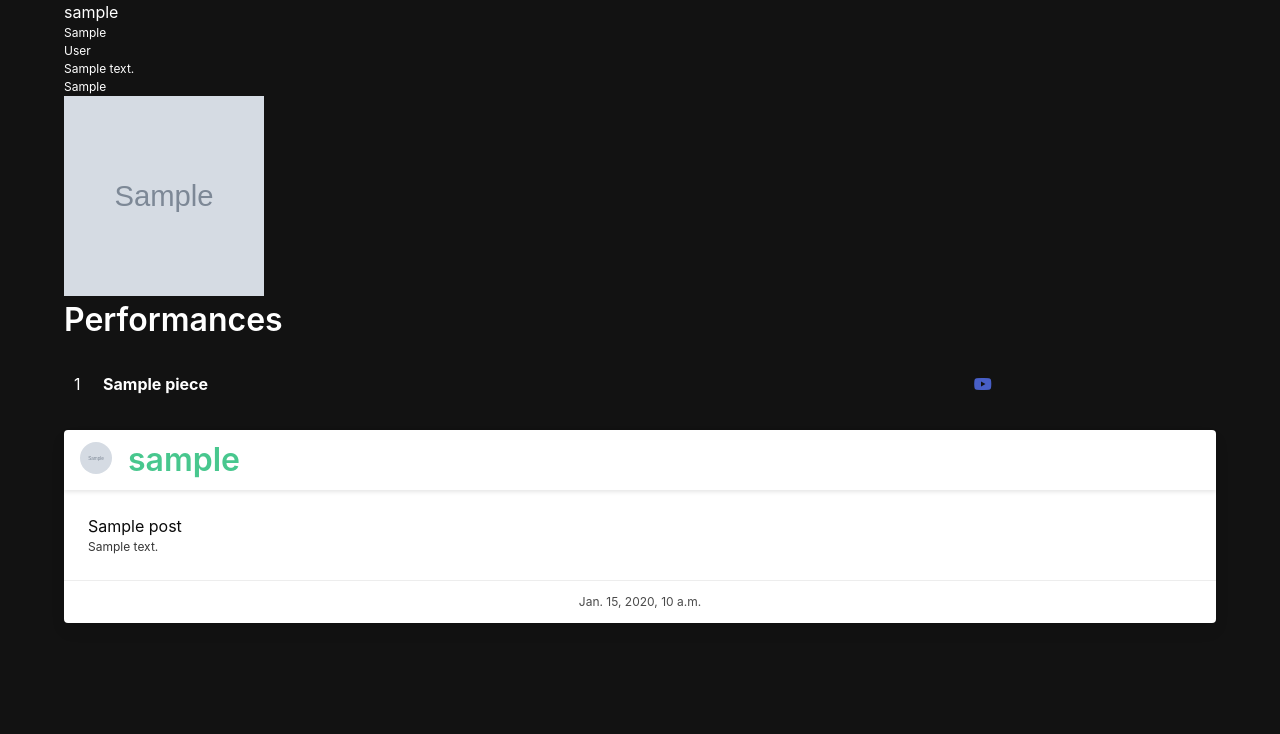
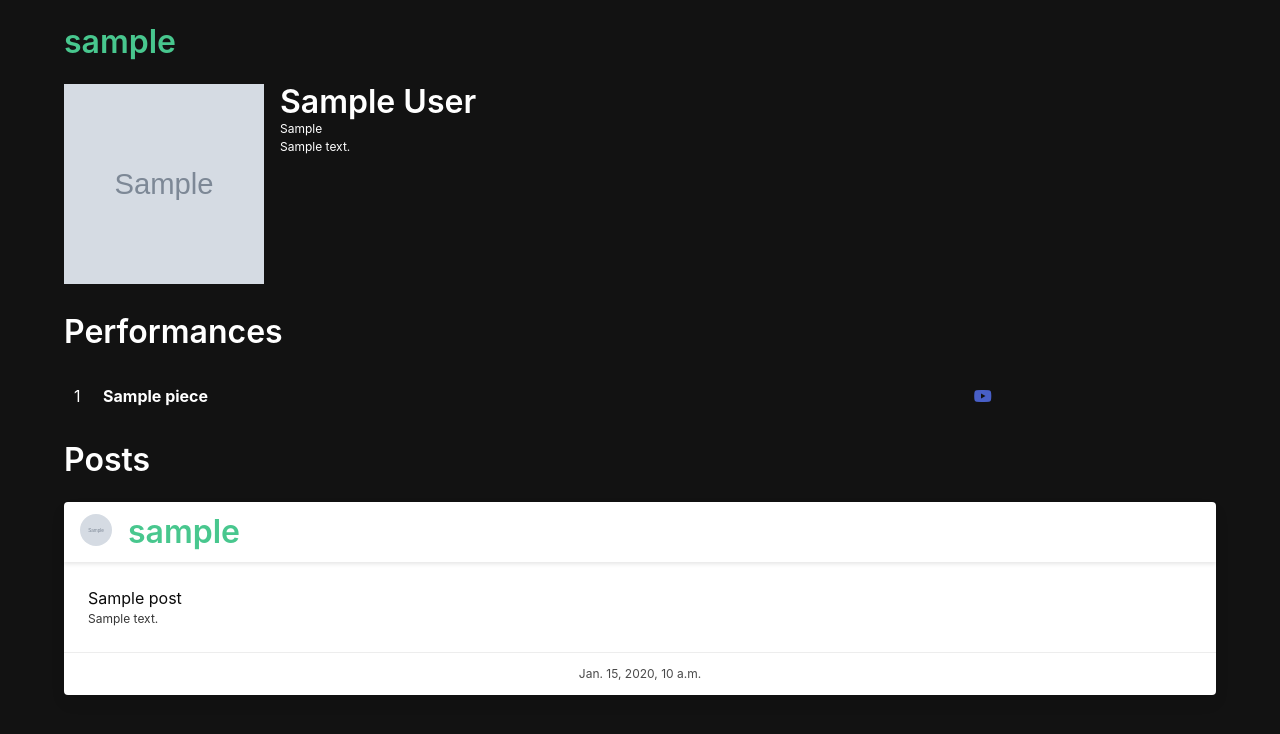
Before and after one commit to mdechavez5/dance_app, a Django app: page /dancers/1/ in a window 1280 px wide. Shown: the part 52-786 px from the top of the page. Run offline with Django 4.2, Linux system fonts and the light colour scheme; tables that the repository leaves empty hold one stand-in row (values such as "Sample post"); grey boxes marked "Sample" are stand-in pictures; some libraries are stand-ins or nearby versions.

Commit message:
Added styling to dancer_detail page

```diff
--- a/dancer_app/settings.py
+++ b/dancer_app/settings.py
@@ -123,4 +123,4 @@ LOGIN_REDIRECT_URL = '/'
 
 LOGOUT_REDIRECT_URL = '/'
 
-django_heroku.settings(locals())
+# django_heroku.settings(locals())
--- a/main_app/templates/dancer_detail.html
+++ b/main_app/templates/dancer_detail.html
@@ -1,12 +1,23 @@
 {% extends 'base.html' %}
 {% block content %}
-<h1>{{user.username}}</h1>
-<p>{{user.first_name}}</p>
-<p>{{user.last_name}}</p>
-<p>{{user.profile.bio}}</p>
-<p>{{user.profile.location}}</p>
-<img class="profile_pic" src="{{ user.profile.profile_pic.url }}" alt="{{ user.username }}">
 
+
+<h1 class="title pt-5 has-text-success">{{user.username}}</h1>
+<div class="media">
+    <div class="media-left">
+        <img class="profile_pic" src="{{ user.profile.profile_pic.url }}" alt="{{ user.username }}">
+    </div>
+    <div class="media-content">
+        <p>
+            <strong class="title pt-3">{{user.first_name}} {{user.last_name}}</strong>
+        </p>
+        <p>{{user.profile.location}}</p>
+        <p>{{user.profile.bio}}</p>
+    </div>
+</div>
+
+
+<br>
 <div class="detail__choreos mb-5">
     <h3 class="title is-3">Performances</h3>
 
@@ -25,6 +36,7 @@
     {% endfor %}
 </div>
 
+<h3 class="title is-3">Posts</h3>
 <div class="gallery">
     {% for post in posts %}
     <div class="card">
```
